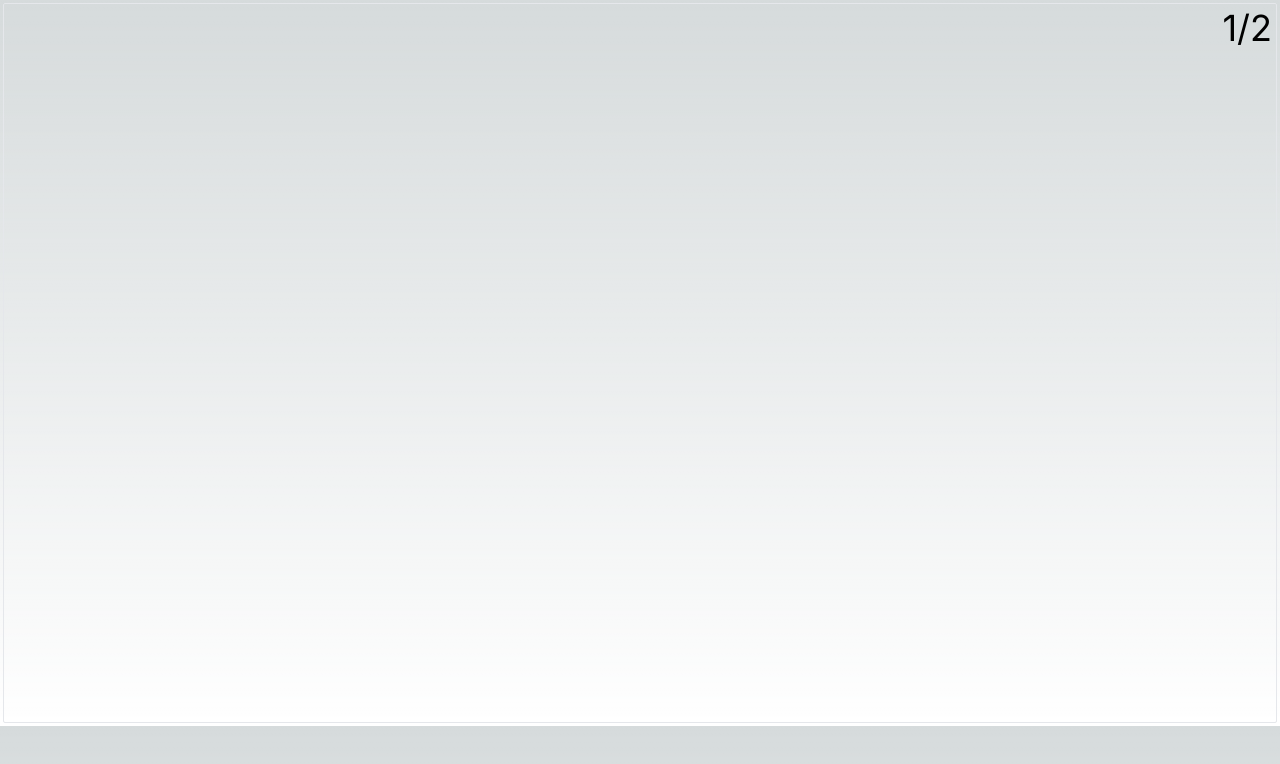
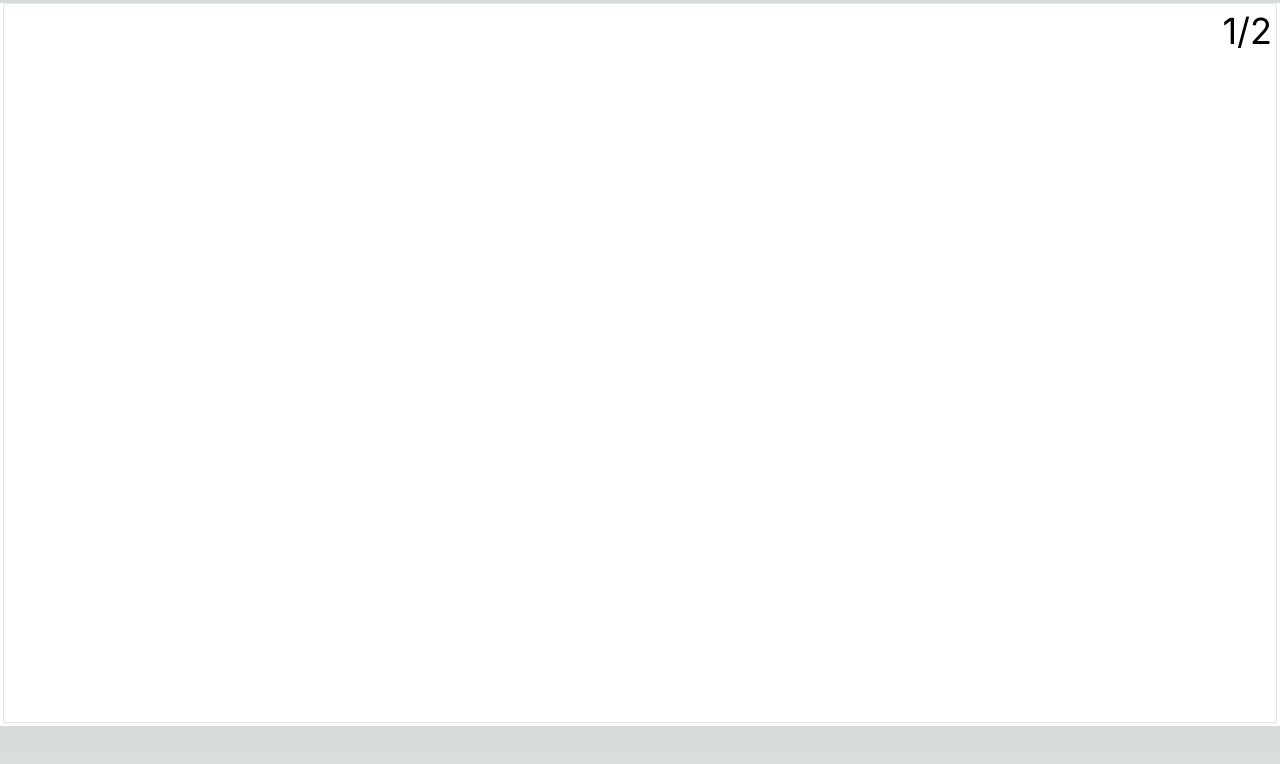
Before and after one commit to code0monkey1/resume-builder-next, a Next.js app: page /form in a window 1280 px wide. Shown: the top 764 px of the page. Built offline with nearby package versions, Linux system fonts and the light colour scheme.

Commit message:
1 Sept 2023, 10:59

```diff
--- a/app/form/page.tsx
+++ b/app/form/page.tsx
@@ -15,7 +15,7 @@ const Form = () => {
   ]);
 
   return (
-    <div>
+    <div className="relative bg-white">
       <form
         style={{ height: '90vh', margin: '0.2rem' }}
         className="border rounded-sm p-6"
```
